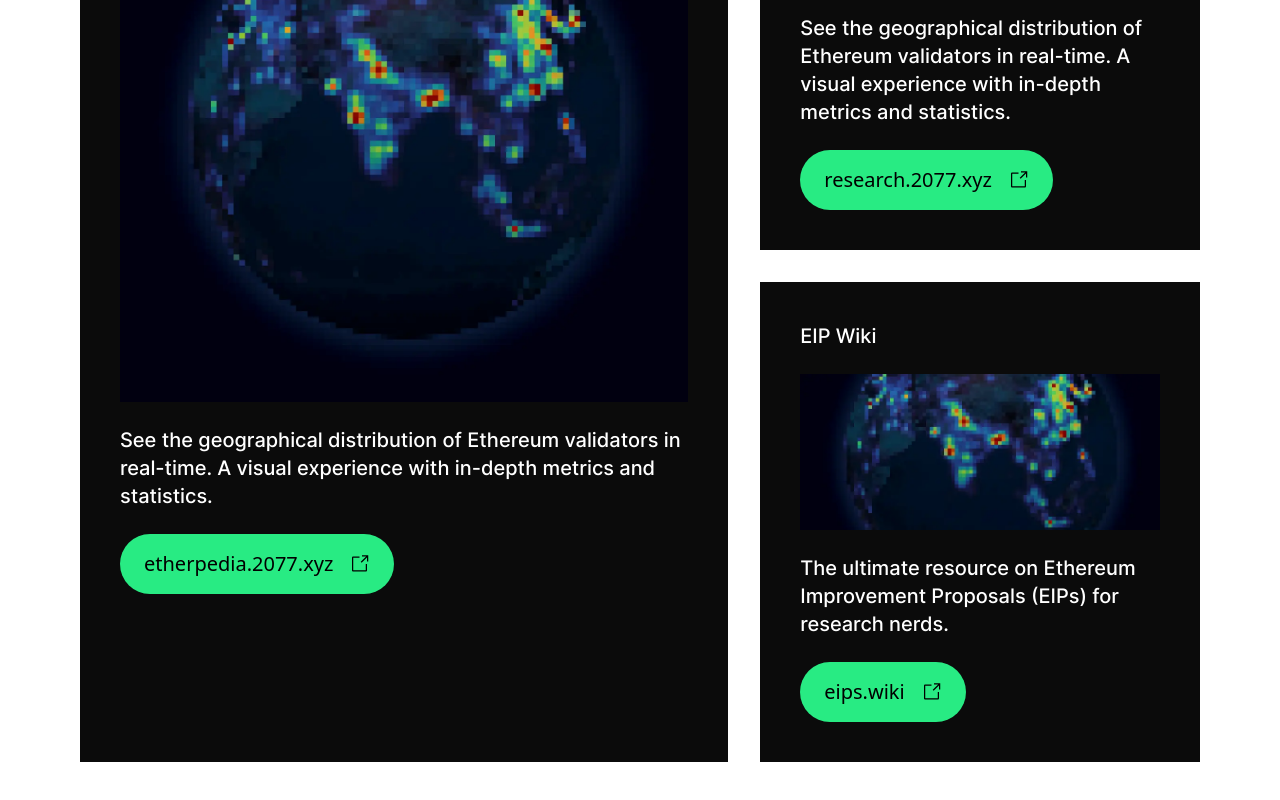
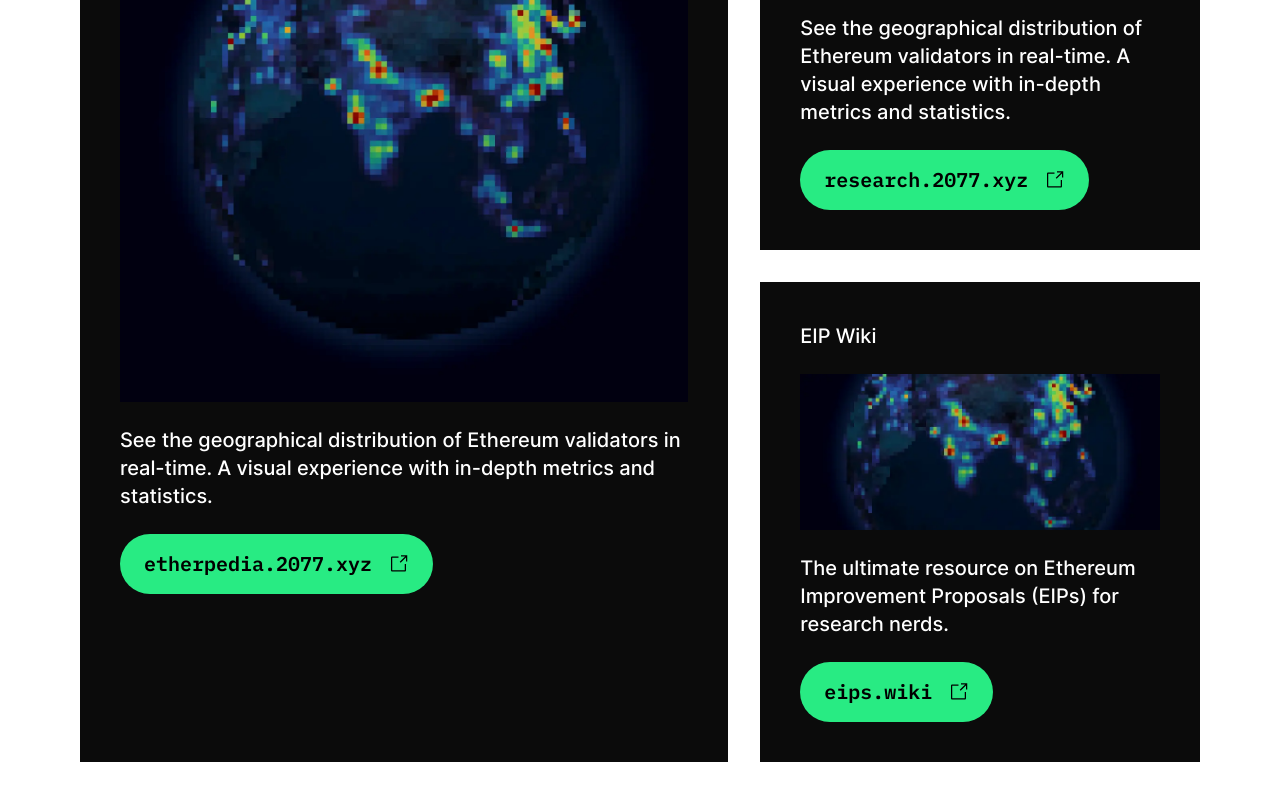
Before and after one commit to 2077-Collective/2077, a SvelteKit app: page / in a window 1280 px wide. Shown: the part 5567-6367 px from the top of the page. Built offline with nearby package versions, Linux system fonts and the light colour scheme.

Commit message:
chore(fix): fix typeface

```diff
--- a/src/routes/+page.svelte
+++ b/src/routes/+page.svelte
@@ -220,7 +220,7 @@
             </p>
             <div>
                 <a
-                    class="inline-flex gap-x-4 items-center bg-green hover:bg-green-dark py-4 px-6 rounded-full text-xl font-ibmMedium"
+                    class="inline-flex gap-x-4 items-center bg-green hover:bg-green-dark py-4 px-6 rounded-full text-xl font-ibm font-medium"
                     href="https://eip2077.info"
                     >etherpedia.2077.xyz <span class="inline-block"
                         ><Explore /></span
@@ -248,7 +248,7 @@
                 </div>
                 <div>
                     <a
-                        class="inline-flex gap-x-4 items-center bg-green hover:bg-green-dark py-4 px-6 rounded-full text-xl font-ibmMedium"
+                        class="inline-flex gap-x-4 items-center bg-green hover:bg-green-dark py-4 px-6 rounded-full text-xl font-ibm font-medium"
                         href="https://research.2077.xyz"
                         >research.2077.xyz <span class="inline-block"
                             ><Explore /></span
@@ -271,7 +271,7 @@
                 </p>
                 <div>
                     <a
-                        class="inline-flex gap-x-4 items-center bg-green hover:bg-green-dark py-4 px-6 rounded-full text-xl font-ibmMedium"
+                        class="inline-flex gap-x-4 items-center bg-green hover:bg-green-dark py-4 px-6 rounded-full text-xl font-ibm font-medium"
                         href="https://eips.wiki"
                         >eips.wiki <span class="inline-block"><Explore /></span
                         ></a
```
